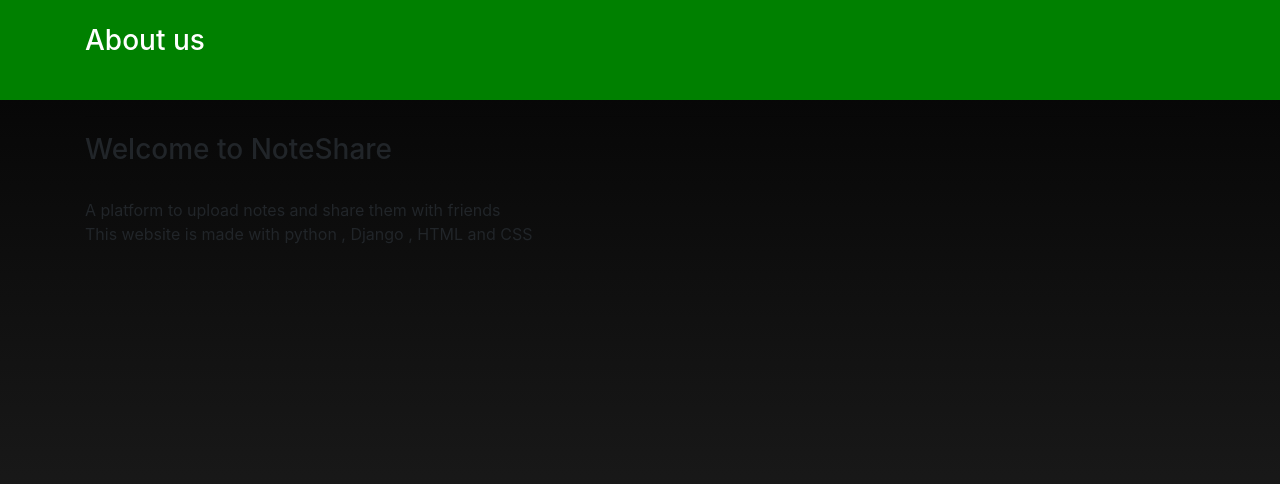
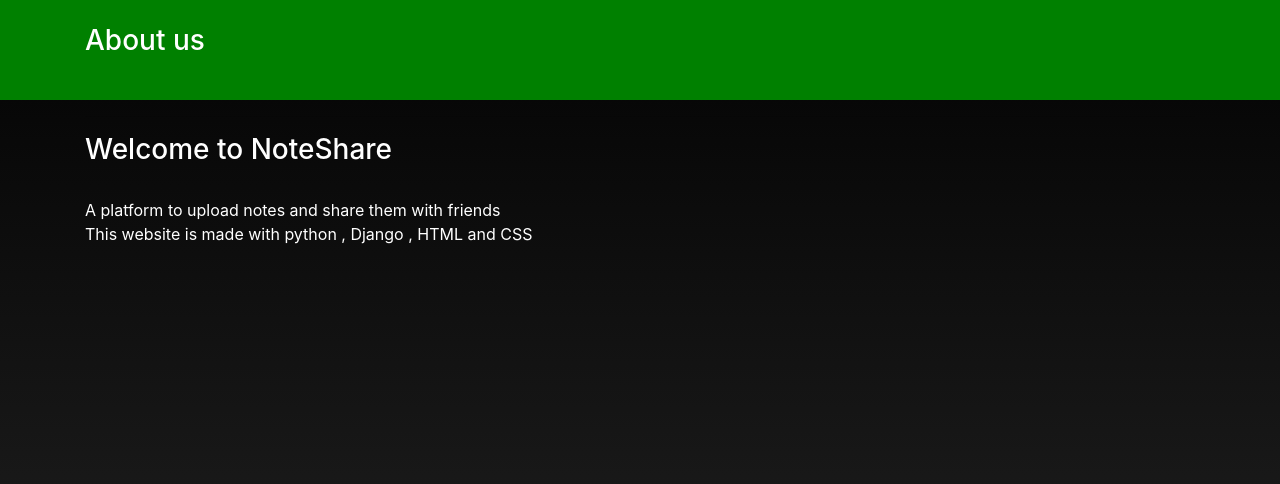
Before and after one commit to PlayerR18/NotesSharingProject, a Django app: page /about in a window 1280 px wide. Shown: the part 58-542 px from the top of the page. Run offline with Django 3.2, Linux system fonts and the light colour scheme; some libraries are stand-ins or nearby versions.

Commit message:
next update

```diff
--- a/notes/templates/about.html
+++ b/notes/templates/about.html
@@ -8,7 +8,8 @@
 </div>
 <div class="container">
 <hr>
-<p><span style="color:white"><h3>Welcome to NoteShare</h3><br>
+<h3><span style="color:white">Welcome to NoteShare</span></h3>
+<p><span style="color:white"><br>
 A platform to upload notes and share them with friends<br>
 This website is made with python , Django , HTML and CSS</span> </p>
 <br>
--- a/notes/views.py
+++ b/notes/views.py
@@ -28,7 +28,6 @@ def admin1(request):
                 error="yes"
     d={'error': error}
     return render(request,'admin1.html')
-
 def signup(request):
     return render(request,'signup.html')
 def admin_home(request):
```
Also changed, not shown: notes/templates/admin1.html (+1 -6 lines), db.sqlite3.
